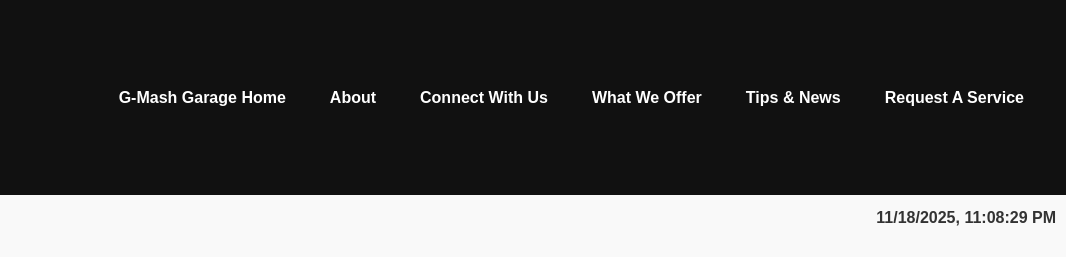
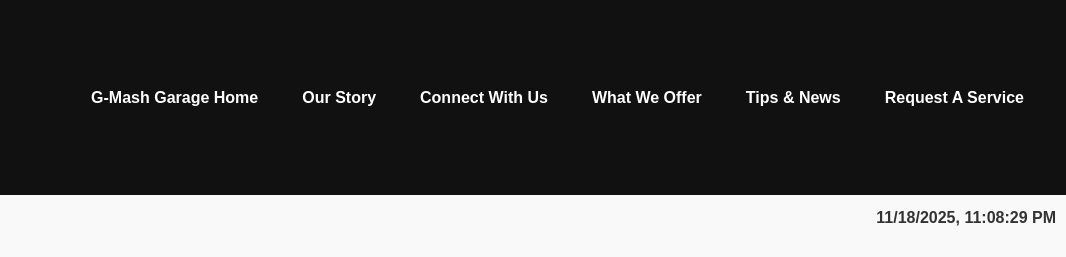
Before and after one commit to Girly07/G-Mash-Garage, a plain HTML site: page index.html in a window 1280 px wide. Shown: the top 257 px of the page, 214-1280 px from the left. Drawn offline with Linux system fonts and the light colour scheme.

Commit message:
Update index.html

```diff
--- a/index.html
+++ b/index.html
@@ -15,7 +15,7 @@
     <img src="./Assets/G-Mash Garage Logo.jpg" alt="Logo" width="200" height="150">
     <nav class="nav-links">
       <a href="./index.html">G-Mash Garage Home</a>
-      <a href="./pages/about.html">About</a>
+      <a href="./pages/about.html">Our Story</a>
       <a href="./pages/contact.html">Connect With Us</a>
       <a href="./pages/services.html">What We Offer</a>
       <a href="./pages/blog.html">Tips & News</a>
```
